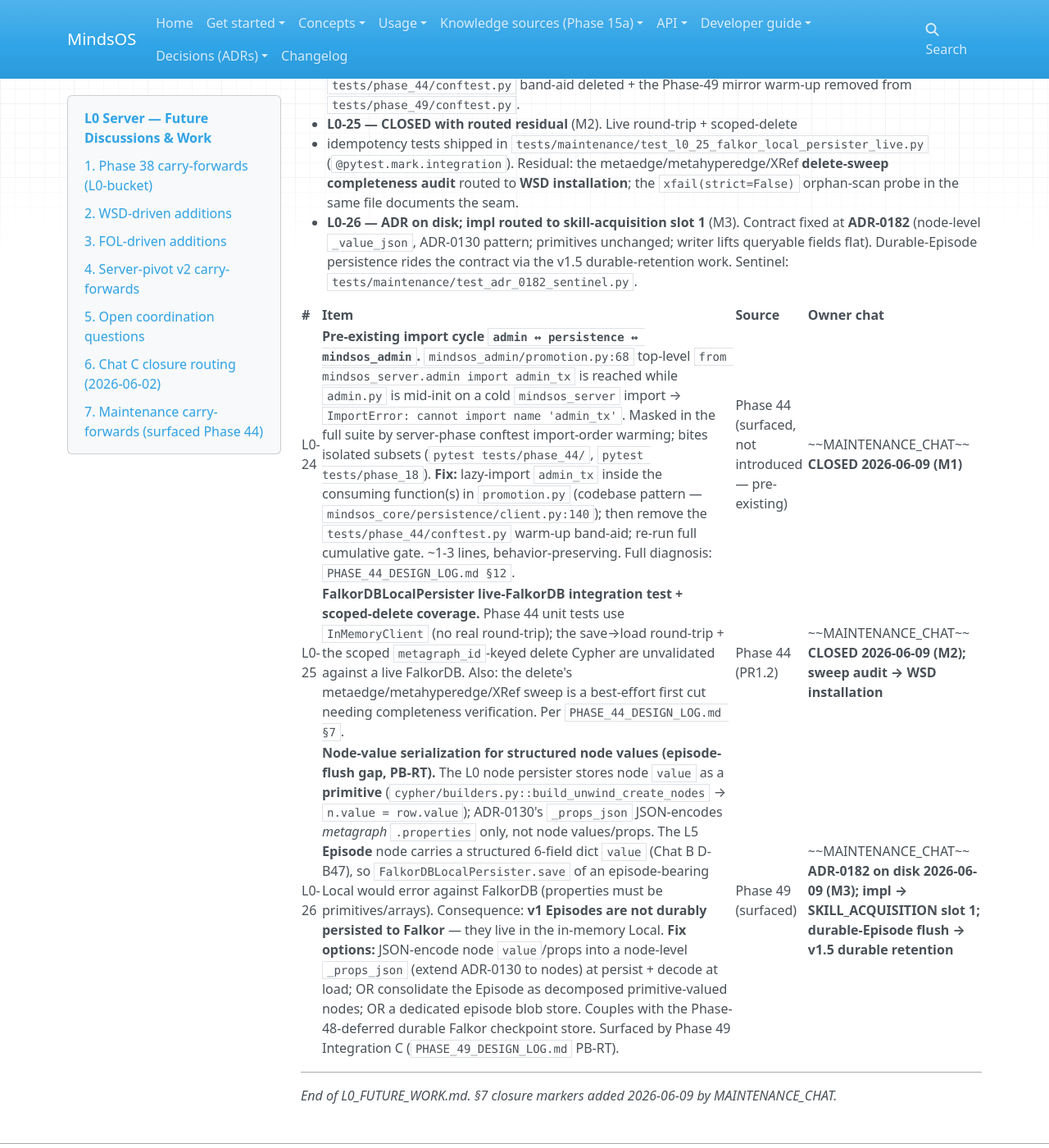
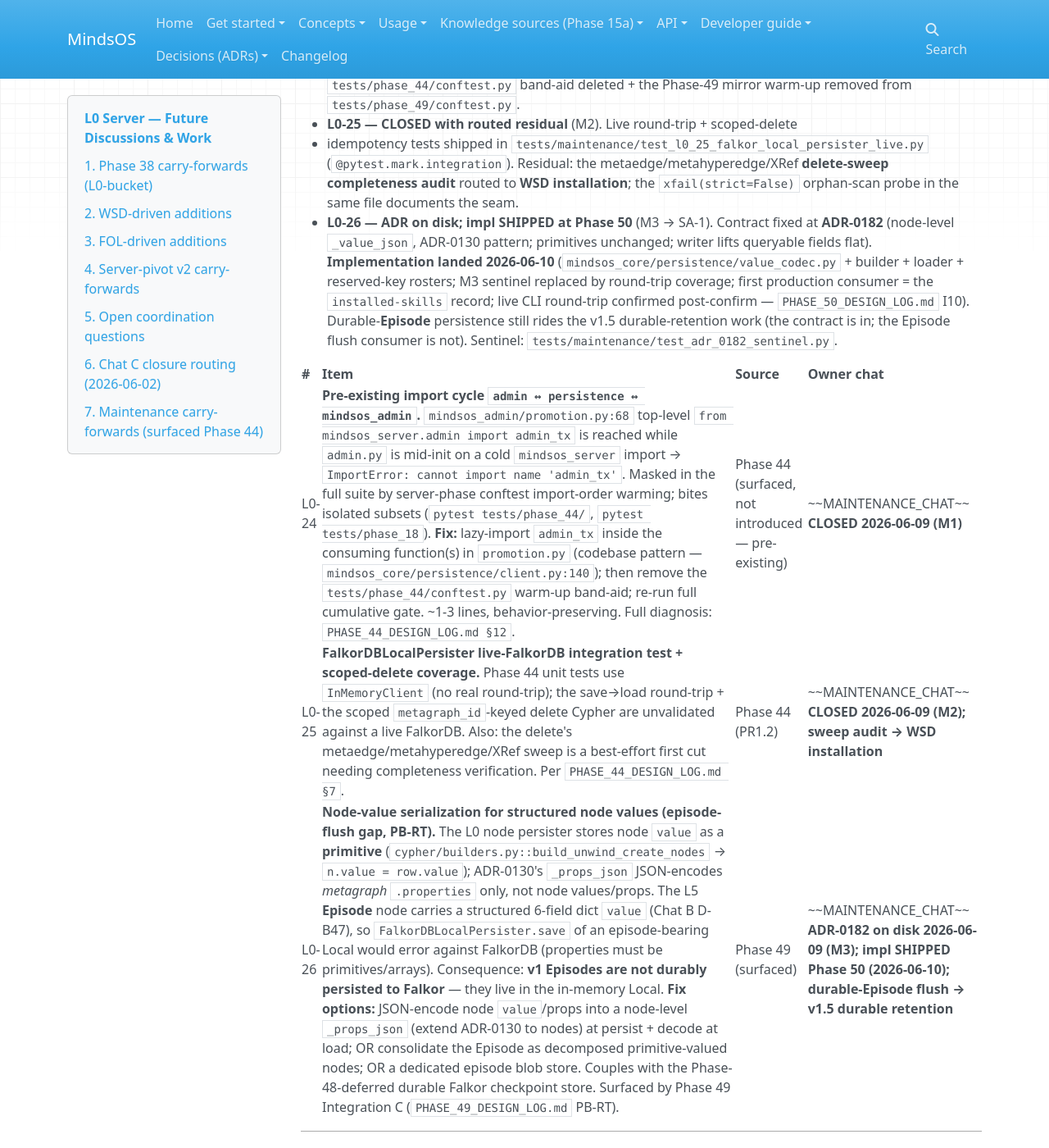
Before and after one commit to halvim/mindsos, an MkDocs documentation site: the page built from docs/_workbench/L0_FUTURE_WORK.md, in a window 1280 px wide and 1400 px high, scrolled down 4424 px. Shown: the whole window at 82% size. Built offline with MkDocs 1.6.1, drawn with Linux system fonts in a browser that asks for light colours; nearby versions of some CDN libraries.

Commit message:
Phase 50 post-confirm bookkeeping: design log I10 (live CLI smoke) + L0-26 marked shipped + projects/README ordering + WSD_INSTALLATION_NEXT_CHAT_PROMPT

```diff
--- a/docs/_workbench/L0_FUTURE_WORK.md
+++ b/docs/_workbench/L0_FUTURE_WORK.md
@@ -116,17 +116,22 @@ Chat C plan-authoring closed 2026-06-02 (`confirmation_docs/POST_PHASE_38_PHASE_
   (`@pytest.mark.integration`). Residual: the metaedge/metahyperedge/XRef
   **delete-sweep completeness audit** routed to **WSD installation**; the
   `xfail(strict=False)` orphan-scan probe in the same file documents the seam.
-- **L0-26 — ADR on disk; impl routed to skill-acquisition slot 1** (M3).
+- **L0-26 — ADR on disk; impl SHIPPED at Phase 50** (M3 → SA-1).
   Contract fixed at **ADR-0182** (node-level `_value_json`, ADR-0130 pattern;
-  primitives unchanged; writer lifts queryable fields flat). Durable-Episode
-  persistence rides the contract via the v1.5 durable-retention work.
+  primitives unchanged; writer lifts queryable fields flat). **Implementation
+  landed 2026-06-10** (`mindsos_core/persistence/value_codec.py` + builder +
+  loader + reserved-key rosters; M3 sentinel replaced by round-trip coverage;
+  first production consumer = the `installed-skills` record; live CLI
+  round-trip confirmed post-confirm — `PHASE_50_DESIGN_LOG.md` I10).
+  Durable-**Episode** persistence still rides the v1.5 durable-retention work
+  (the contract is in; the Episode flush consumer is not).
   Sentinel: `tests/maintenance/test_adr_0182_sentinel.py`.
 
 | # | Item | Source | Owner chat |
 |---|---|---|---|
 | L0-24 | **Pre-existing import cycle `admin ↔ persistence ↔ mindsos_admin`.** `mindsos_admin/promotion.py:68` top-level `from mindsos_server.admin import admin_tx` is reached while `admin.py` is mid-init on a cold `mindsos_server` import → `ImportError: cannot import name 'admin_tx'`. Masked in the full suite by server-phase conftest import-order warming; bites isolated subsets (`pytest tests/phase_44/`, `pytest tests/phase_18`). **Fix:** lazy-import `admin_tx` inside the consuming function(s) in `promotion.py` (codebase pattern — `mindsos_core/persistence/client.py:140`); then remove the `tests/phase_44/conftest.py` warm-up band-aid; re-run full cumulative gate. ~1-3 lines, behavior-preserving. Full diagnosis: `PHASE_44_DESIGN_LOG.md §12`. | Phase 44 (surfaced, not introduced — pre-existing) | ~~MAINTENANCE_CHAT~~ **CLOSED 2026-06-09 (M1)** |
 | L0-25 | **FalkorDBLocalPersister live-FalkorDB integration test + scoped-delete coverage.** Phase 44 unit tests use `InMemoryClient` (no real round-trip); the save→load round-trip + the scoped `metagraph_id`-keyed delete Cypher are unvalidated against a live FalkorDB. Also: the delete's metaedge/metahyperedge/XRef sweep is a best-effort first cut needing completeness verification. Per `PHASE_44_DESIGN_LOG.md §7`. | Phase 44 (PR1.2) | ~~MAINTENANCE_CHAT~~ **CLOSED 2026-06-09 (M2); sweep audit → WSD installation** |
-| L0-26 | **Node-value serialization for structured node values (episode-flush gap, PB-RT).** The L0 node persister stores node `value` as a **primitive** (`cypher/builders.py::build_unwind_create_nodes` → `n.value = row.value`); ADR-0130's `_props_json` JSON-encodes *metagraph* `.properties` only, not node values/props. The L5 **Episode** node carries a structured 6-field dict `value` (Chat B D-B47), so `FalkorDBLocalPersister.save` of an episode-bearing Local would error against FalkorDB (properties must be primitives/arrays). Consequence: **v1 Episodes are not durably persisted to Falkor** — they live in the in-memory Local. **Fix options:** JSON-encode node `value`/props into a node-level `_props_json` (extend ADR-0130 to nodes) at persist + decode at load; OR consolidate the Episode as decomposed primitive-valued nodes; OR a dedicated episode blob store. Couples with the Phase-48-deferred durable Falkor checkpoint store. Surfaced by Phase 49 Integration C (`PHASE_49_DESIGN_LOG.md` PB-RT). | Phase 49 (surfaced) | ~~MAINTENANCE_CHAT~~ **ADR-0182 on disk 2026-06-09 (M3); impl → SKILL_ACQUISITION slot 1; durable-Episode flush → v1.5 durable retention** |
+| L0-26 | **Node-value serialization for structured node values (episode-flush gap, PB-RT).** The L0 node persister stores node `value` as a **primitive** (`cypher/builders.py::build_unwind_create_nodes` → `n.value = row.value`); ADR-0130's `_props_json` JSON-encodes *metagraph* `.properties` only, not node values/props. The L5 **Episode** node carries a structured 6-field dict `value` (Chat B D-B47), so `FalkorDBLocalPersister.save` of an episode-bearing Local would error against FalkorDB (properties must be primitives/arrays). Consequence: **v1 Episodes are not durably persisted to Falkor** — they live in the in-memory Local. **Fix options:** JSON-encode node `value`/props into a node-level `_props_json` (extend ADR-0130 to nodes) at persist + decode at load; OR consolidate the Episode as decomposed primitive-valued nodes; OR a dedicated episode blob store. Couples with the Phase-48-deferred durable Falkor checkpoint store. Surfaced by Phase 49 Integration C (`PHASE_49_DESIGN_LOG.md` PB-RT). | Phase 49 (surfaced) | ~~MAINTENANCE_CHAT~~ **ADR-0182 on disk 2026-06-09 (M3); impl SHIPPED Phase 50 (2026-06-10); durable-Episode flush → v1.5 durable retention** |
 
 ---
 
```
Also changed, not shown: confirmation_docs/WSD_INSTALLATION_NEXT_CHAT_PROMPT.md (added, +68 -0 lines), projects/README.md (+5 -5 lines).
